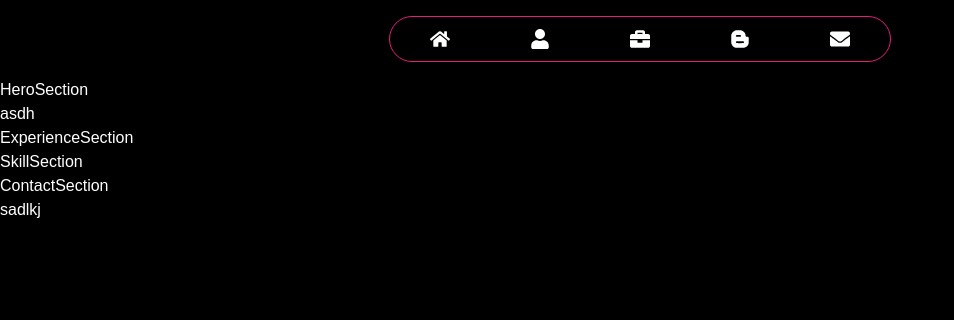
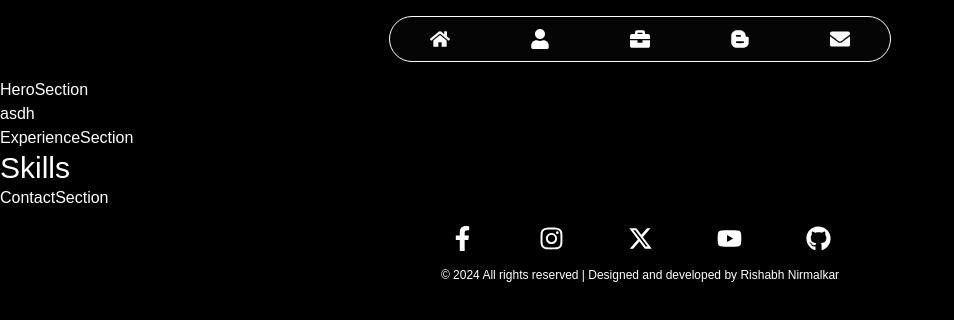
Before and after one commit to iamrishabhnirmalkar/iamrishu, a Next.js app: page / in a window 1280 px wide. Shown: the top 320 px of the page, without its empty margins (0-954 px from the left). Built offline with nearby package versions, Linux system fonts and the light colour scheme.

Commit message:
footer change

```diff
--- a/src/@Types/Routes.ts
+++ b/src/@Types/Routes.ts
@@ -5,4 +5,5 @@ export interface IPageRoute {
   href: string;
   icon: IconType;
   size: number;
+  hoverColor?: string;
 }
--- a/src/components/layout/Footer.tsx
+++ b/src/components/layout/Footer.tsx
@@ -1,9 +1,28 @@
 import React from "react";
+import { footerIcons } from "./config";
 
 export default function Footer() {
+  const currentYear = new Date().getFullYear();
+
   return (
-    <div>
-      <h1>sadlkj</h1>
-    </div>
+    <footer className="py-4 px-3 ">
+      <div className="flex justify-center items-center ">
+        <div className="flex justify-center items-center lg:space-x-16 space-x-3 ">
+          {footerIcons.map((item) => (
+            <a href={item.href}>
+              <item.icon size={item.size} className={item.hoverColor} />
+            </a>
+          ))}
+        </div>
+      </div>
+
+      {/* Copyright */}
+      <div className="flex justify-center items-center ">
+        <p className="text-justify text-xs pt-4 ">
+          © {currentYear} All rights reserved | Designed and developed by
+          Rishabh Nirmalkar
+        </p>
+      </div>
+    </footer>
   );
 }
--- a/src/components/layout/Header.tsx
+++ b/src/components/layout/Header.tsx
@@ -9,11 +9,11 @@ export default function Header() {
       {/* Navlink for desktop */}
       <nav className="hidden lg:block py-4">
         <header className="flex justify-center items-center">
-          <ul className="flex px-10 py-3 rounded-full space-x-20 bg-customblack border  border-custompurple02">
-            {navpageRoute.map((route, index) => (
-              <li className="uppercase text-xl" key={index}>
+          <ul className="flex px-10 py-3 rounded-full space-x-20 bg-customblack02 border  border-white">
+            {navpageRoute.map((route) => (
+              <li className="uppercase text-xl">
                 <a href={route.href}>
-                  <route.icon className="hover:text-custompurple02" />
+                  <route.icon size={route.size} className={route.hoverColor} />
                   {/* {route.name} */}
                 </a>
               </li>
--- a/src/components/layout/config.ts
+++ b/src/components/layout/config.ts
@@ -5,37 +5,96 @@ import {
   FaBriefcase,
   FaEnvelope,
   FaBloggerB,
+  FaFacebookF,
+  FaInstagram,
+  FaYoutube,
+  FaGithub,
 } from "react-icons/fa";
+
+import { FaXTwitter } from "react-icons/fa6";
 
 export const navpageRoute: IPageRoute[] = [
   {
     name: "Home",
     href: "/",
     icon: FaHome,
-    size: 25,
+    size: 20,
+    hoverColor:
+      "transition-transform duration-300 hover:text-custompurple02  ease-in-out transform hover:scale-125 cursor-pointer",
   },
   {
     name: "About",
     href: "/about",
     icon: FaUser,
-    size: 25,
+    size: 20,
+    hoverColor:
+      "transition-transform duration-300 hover:text-custompurple02  ease-in-out transform hover:scale-125 cursor-pointer",
   },
   {
     name: "Project",
     href: "/project",
     icon: FaBriefcase,
-    size: 25,
+    size: 20,
+    hoverColor:
+      "transition-transform duration-300 hover:text-custompurple02  ease-in-out transform hover:scale-125 cursor-pointer",
   },
   {
     name: "Blogs",
     href: "/blogs",
     icon: FaBloggerB,
-    size: 25,
+    size: 20,
+    hoverColor:
+      "transition-transform duration-300 hover:text-custompurple02  ease-in-out transform hover:scale-125 cursor-pointer",
   },
   {
     name: "Contact",
     href: "/contact",
     icon: FaEnvelope,
-    size: 25,
+    size: 20,
+    hoverColor:
+      "transition-transform duration-300 hover:text-custompurple02  ease-in-out transform hover:scale-125 cursor-pointer",
   },
 ];
+
+export const footerIcons: IPageRoute[] = [
+  {
+    name: "Facebook",
+    icon: FaFacebookF,
+    href: "",
+    size: 25,
+    hoverColor:
+      "transition-transform duration-300 ease-in-out transform hover:scale-90 cursor-pointer hover:text-blue-500",
+  },
+  {
+    name: "Instagram",
+    icon: FaInstagram,
+    href: "",
+    size: 25,
+    hoverColor:
+      "transition-transform duration-300 ease-in-out transform hover:scale-90 cursor-pointer hover:text-[#bc2a8d]",
+  },
+  {
+    name: "Twitter",
+    icon: FaXTwitter,
+    href: "",
+    size: 25,
+    hoverColor:
+      "transition-transform duration-300 ease-in-out transform hover:scale-90 cursor-pointer hover:text-white",
+  },
+  {
+    name: "Youtube",
+    icon: FaYoutube,
+    href: "",
+    size: 25,
+    hoverColor:
+      "transition-transform duration-300 ease-in-out transform hover:scale-90 cursor-pointer hover:text-red-600",
+  },
+  {
+    name: "Github",
+    icon: FaGithub,
+    href: "",
+    size: 25,
+    hoverColor:
+      "transition-transform duration-300 ease-in-out transform hover:scale-90 hover:text-purple-700 cursor-pointer",
+  },
+];
--- a/src/components/template/landingPage/SkillSection.tsx
+++ b/src/components/template/landingPage/SkillSection.tsx
@@ -1,5 +1,11 @@
 import React from "react";
 
 export default function SkillSection() {
-  return <div>SkillSection</div>;
+  return (
+    <>
+      <section>
+        <h2 className="text-3xl">Skills</h2>
+      </section>
+    </>
+  );
 }
--- a/tailwind.config.ts
+++ b/tailwind.config.ts
@@ -10,6 +10,7 @@ const config: Config = {
     extend: {
       colors: {
         customblack: "#000000",
+        customblack02: "#050505",
         custompurple: "#86003C",
         custompurple02: "#E41F7B",
         custompurple03: "#FF8BA0",
```
